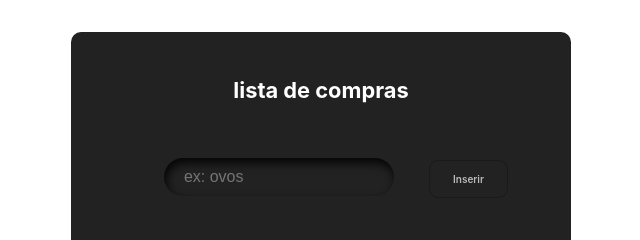
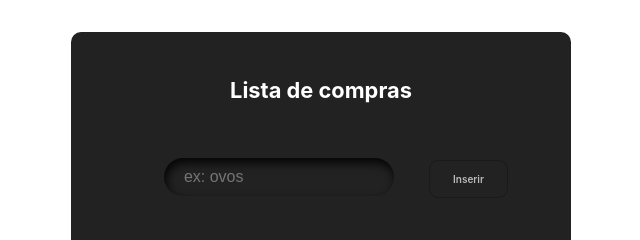
Before and after one commit to Yoouze/listadecompras, a plain HTML site: page index.html in a window 1280 px wide. Shown: the top 240 px of the page, 319-959 px from the left. Drawn offline with Linux system fonts and the light colour scheme.

Commit message:
Update index.html

```diff
--- a/index.html
+++ b/index.html
@@ -19,7 +19,7 @@
         <!-- formulário -->
         <form class="lista-compras">
             <p class="alert"></p>
-            <h3 class="main-title"> lista de compras</h3>
+            <h3 class="main-title"> Lista de compras</h3>
             <div class="form-control">
               <input type="text" id="compras" placeholder="ex: ovos">
               <button type="submit" class="submit-button"> Inserir </button>
```
